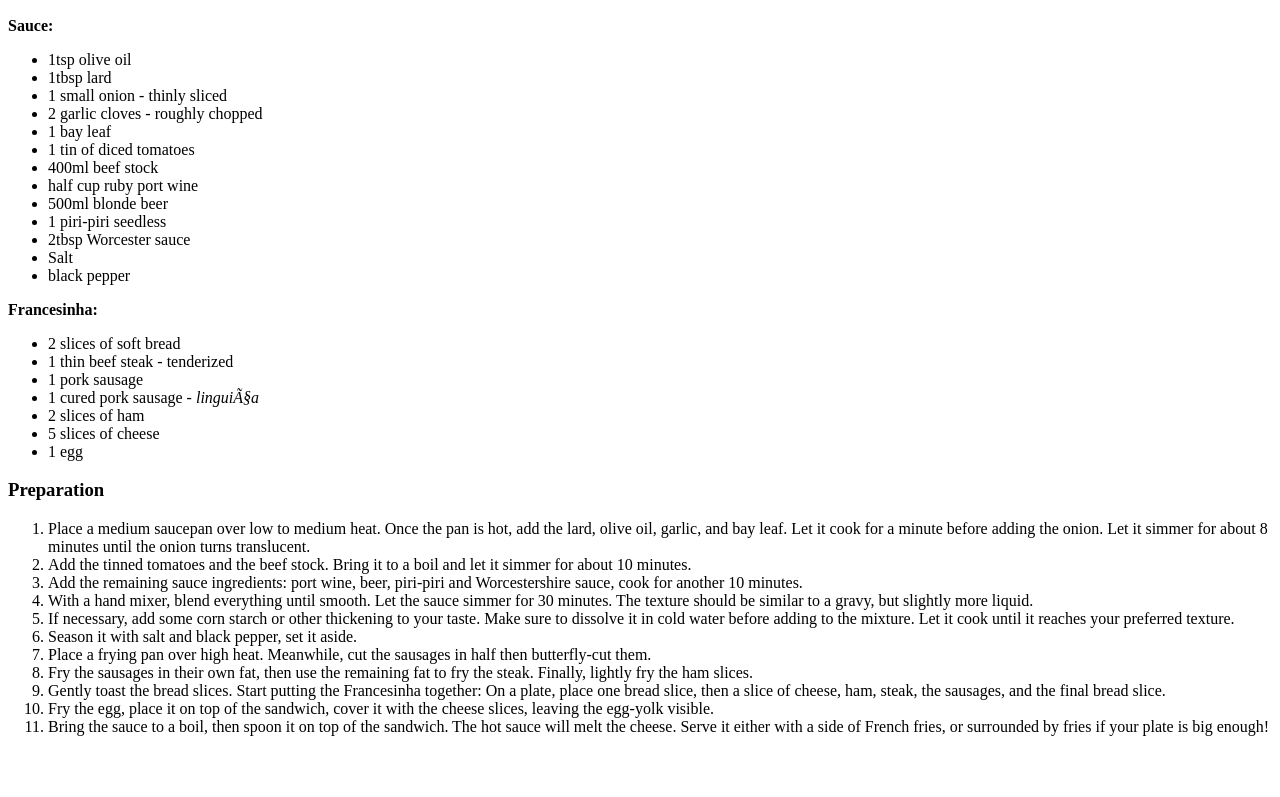
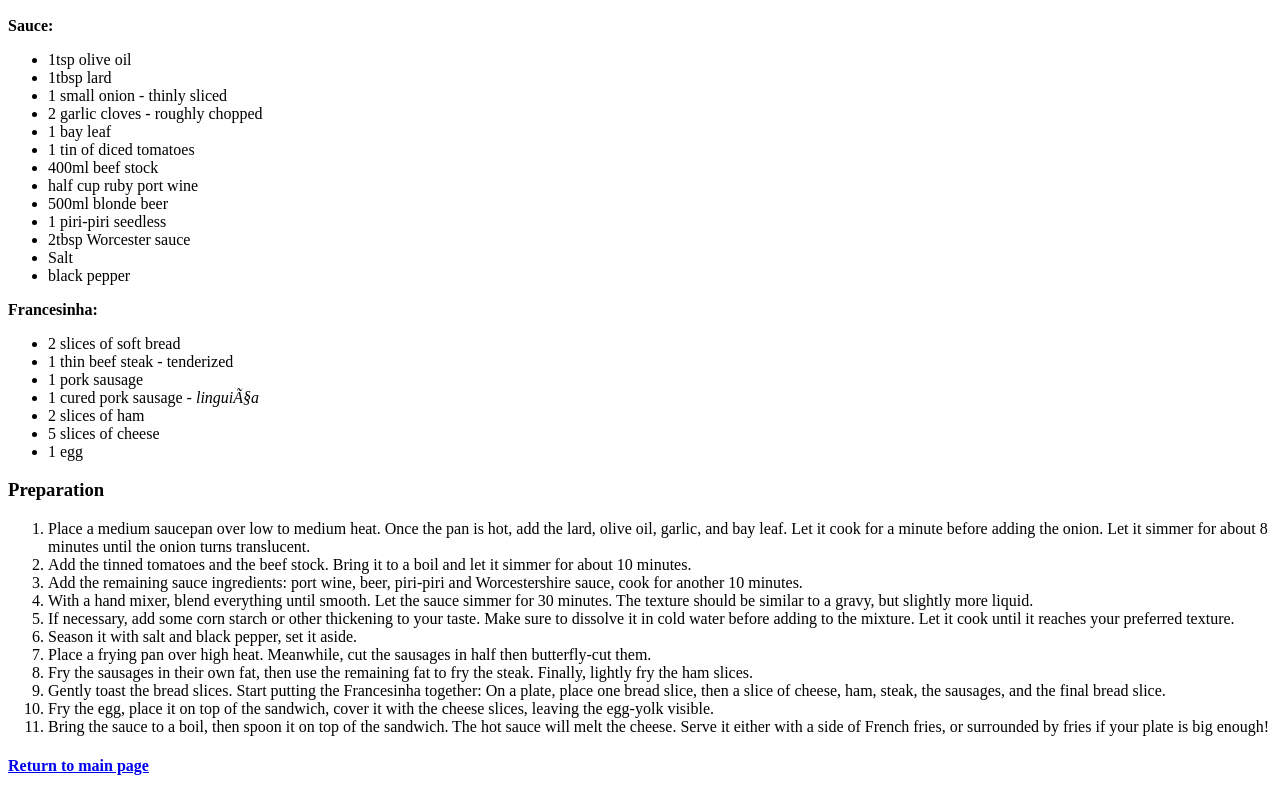
Before and after one commit to ruisinhofilipe/odin-recipes, a plain HTML site: page recipes/francesinha.html in a window 1280 px wide. Shown: the part 624-1421 px from the top of the page. Before the commit the page ends 1376 px from the top, so only its background shows below. Drawn offline with Linux system fonts and the light colour scheme.

Commit message:
Edit of baca-natas.html, francesinha.html and lasagna.html

```diff
--- a/recipes/francesinha.html
+++ b/recipes/francesinha.html
@@ -53,6 +53,8 @@
                 <li>Bring the sauce to a boil, then spoon it on top of the sandwich. The hot sauce will melt the cheese. Serve it either with a side of French fries, or surrounded by fries if your plate is big enough!</li>
             </ol>
 
+            <h4><a href="../index.html">Return to main page</a></h4>
+
     </body>
 
 </html>
```
Also changed, not shown: recipes/baca-natas.html (+1 -0 lines), recipes/lasagna.html (+1 -0 lines).
